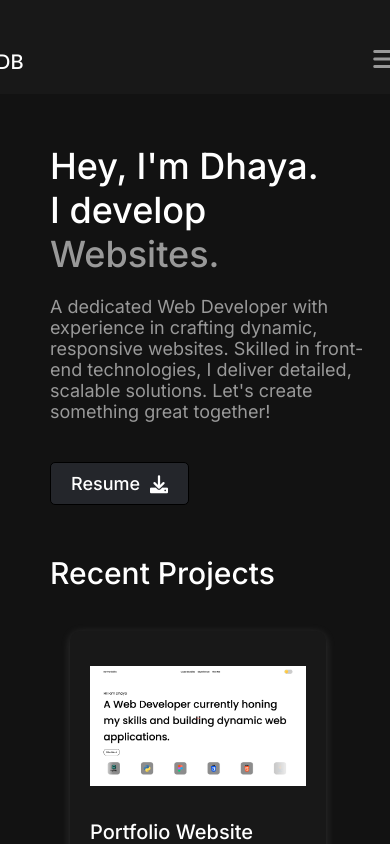
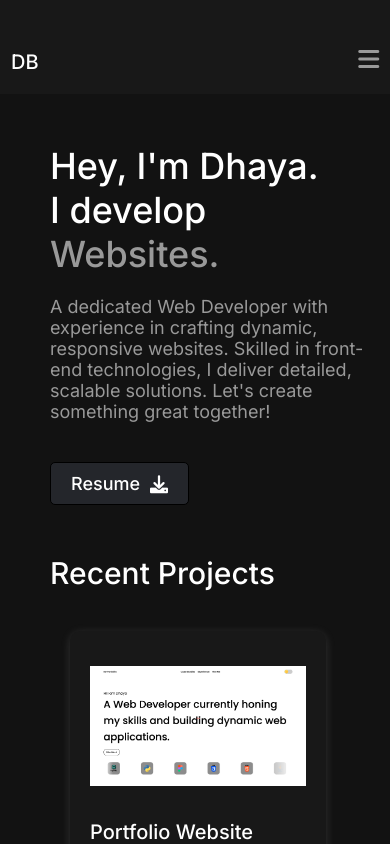
Before and after one commit to Dhaya063/dhaya-baskar-website, a plain HTML site: page index.html in a window 390 px wide. Drawn offline with Linux system fonts and the light colour scheme; a web font is replaced by a local one.

Commit message:
updated gap between logo and burger menu in 480px

```diff
--- a/assets/style.css
+++ b/assets/style.css
@@ -1373,7 +1373,7 @@ display: block;
     align-self: center;
     display: flex;
     justify-content: space-between;
-    gap: 350px;
+    gap: 320px;
   }
 
   .sidebar .logo a {
```
